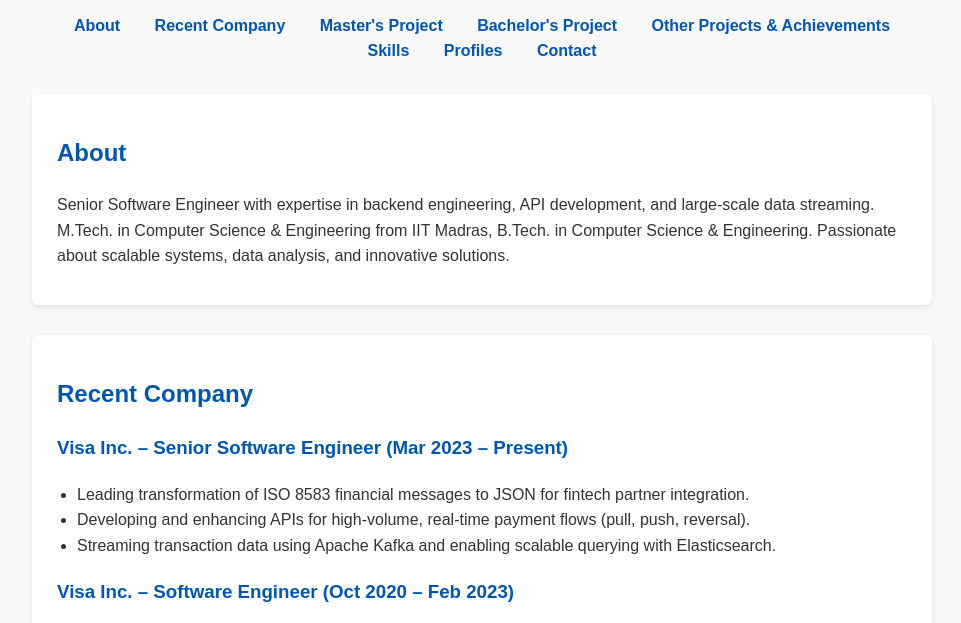
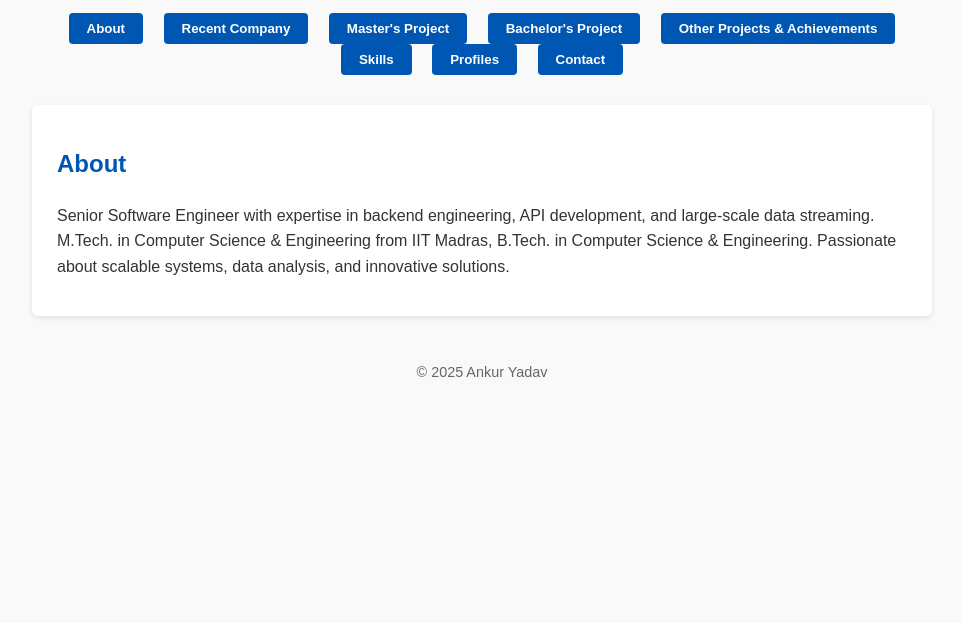
Before and after one commit to yankur9/yankur9.github.io, a plain HTML site: page index.html in a window 1280 px wide. Shown: the part 143-766 px from the top of the page, without its empty margins (158-1119 px from the left). Drawn offline with Linux system fonts and the light colour scheme.

Commit message:
Restructure webpage, add profiles and certificate links

```diff
--- a/index.html
+++ b/index.html
@@ -5,6 +5,30 @@
   <meta name="viewport" content="width=device-width, initial-scale=1" />
   <title>Ankur Yadav - Software Engineer</title>
   <style>
+    .tab-nav {
+      text-align: center;
+      margin-bottom: 30px;
+    }
+    .tab-btn {
+      margin: 0 8px;
+      padding: 8px 18px;
+      background: #0056b3;
+      color: #fff;
+      border: none;
+      border-radius: 4px;
+      font-weight: bold;
+      cursor: pointer;
+      transition: background 0.2s;
+    }
+    .tab-btn:hover {
+      background: #003d80;
+    }
+    .tab-section {
+      display: none;
+    }
+    .tab-section:target {
+      display: block;
+    }
     /* Basic Reset and Styling */
     body {
       font-family: Arial, sans-serif;
@@ -17,20 +41,6 @@
     }
     h1, h2, h3 {
       color: #0056b3;
-    }
-    nav {
-      text-align: center;
-      margin-bottom: 30px;
-    }
-    nav a {
-      margin: 0 15px;
-      color: #0056b3;
-      font-weight: bold;
-      text-decoration: none;
-      cursor: pointer;
-    }
-    nav a:hover {
-      text-decoration: underline;
     }
     section {
       background: white;
@@ -67,25 +77,25 @@
     <p>Senior Software Engineer at Visa Inc. | M.Tech Computer Science (IIT Madras)</p>
   </header>
 
-  <nav>
-    <a href="#about">About</a>
-    <a href="#company">Recent Company</a>
-    <a href="#master-project">Master's Project</a>
-    <a href="#bachelor-project">Bachelor's Project</a>
-    <a href="#projects">Other Projects & Achievements</a>
-    <a href="#skills">Skills</a>
-    <a href="#profiles">Profiles</a>
-    <a href="#contact">Contact</a>
+  <nav class="tab-nav">
+    <button class="tab-btn" onclick="showTab('about')">About</button>
+    <button class="tab-btn" onclick="showTab('company')">Recent Company</button>
+    <button class="tab-btn" onclick="showTab('master-project')">Master's Project</button>
+    <button class="tab-btn" onclick="showTab('bachelor-project')">Bachelor's Project</button>
+    <button class="tab-btn" onclick="showTab('projects')">Other Projects & Achievements</button>
+    <button class="tab-btn" onclick="showTab('skills')">Skills</button>
+    <button class="tab-btn" onclick="showTab('profiles')">Profiles</button>
+    <button class="tab-btn" onclick="showTab('contact')">Contact</button>
   </nav>
 
-  <section id="about">
+  <section id="about" class="tab-section">
     <h2>About</h2>
     <p>
       Senior Software Engineer with expertise in backend engineering, API development, and large-scale data streaming. M.Tech. in Computer Science & Engineering from IIT Madras, B.Tech. in Computer Science & Engineering. Passionate about scalable systems, data analysis, and innovative solutions.
     </p>
   </section>
 
-  <section id="company">
+  <section id="company" class="tab-section" style="display:none;">
     <h2>Recent Company</h2>
     <div class="job">
       <h3>Visa Inc. – Senior Software Engineer (Mar 2023 – Present)</h3>
@@ -105,7 +115,7 @@
     </div>
   </section>
 
-  <section id="master-project">
+  <section id="master-project" class="tab-section" style="display:none;">
     <h2>Master's Project (M.Tech, IIT Madras)</h2>
     <h3>Study of Compare Less Defer More (Feb 2019 – Dec 2019)</h3>
     <ul>
@@ -115,7 +125,7 @@
     </ul>
   </section>
 
-  <section id="bachelor-project">
+  <section id="bachelor-project" class="tab-section" style="display:none;">
     <h2>Bachelor's Project (B.Tech)</h2>
     <h3>Parallel Programming using GPU (Aug 2016 – Apr 2017)</h3>
     <ul>
@@ -125,7 +135,7 @@
     </ul>
   </section>
 
-  <section id="projects">
+  <section id="projects" class="tab-section" style="display:none;">
     <h2>Other Projects & Achievements</h2>
     <h3>Key Course Projects</h3>
     <ul>
@@ -141,7 +151,7 @@
     </ul>
   </section>
 
-  <section id="skills">
+  <section id="skills" class="tab-section" style="display:none;">
     <h2>Technical Skills</h2>
     <ul>
       <li><strong>Programming Languages:</strong> Python, C, C++, Java, DATALOG, MATLAB, Assembly (8085)</li>
@@ -150,18 +160,17 @@
     </ul>
   </section>
 
-  <section id="profiles">
+  <section id="profiles" class="tab-section" style="display:none;">
     <h2>Profiles</h2>
     <ul class="contact-list">
       <li>HackerRank: <a href="https://www.hackerrank.com/profile/cs18m063" target="_blank" rel="noopener noreferrer">hackerrank.com/profile/cs18m063</a></li>
       <li>LeetCode: <a href="https://leetcode.com/u/yankur9/" target="_blank" rel="noopener noreferrer">leetcode.com/u/yankur9</a></li>
       <li>GitHub: <a href="https://github.com/yankur9" target="_blank" rel="noopener noreferrer">github.com/yankur9</a></li>
       <li>LinkedIn: <a href="https://linkedin.com/in/ankur-yadav" target="_blank" rel="noopener noreferrer">linkedin.com/in/ankur-yadav</a></li>
-      <li>Certificate: <a href="https://www.credly.com/users/ankur-yadav.5564058c" target="_blank" rel="noopener noreferrer">Credly</a></li>
     </ul>
   </section>
 
-  <section id="contact">
+  <section id="contact" class="tab-section" style="display:none;">
     <h2>Contact</h2>
     <ul class="contact-list">
       <li>Email: <a href="mailto:yankur9@gmail.com">yankur9@gmail.com</a></li>
@@ -174,14 +183,16 @@
   </footer>
 
   <script>
-    // Smooth scroll for navigation links
-    document.querySelectorAll('nav a').forEach(anchor => {
-      anchor.addEventListener('click', function(e) {
-        e.preventDefault();
-        document.querySelector(this.getAttribute('href')).scrollIntoView({
-          behavior: 'smooth'
-        });
+    // Tab navigation logic
+    function showTab(tabId) {
+      document.querySelectorAll('.tab-section').forEach(section => {
+        section.style.display = 'none';
       });
+      document.getElementById(tabId).style.display = 'block';
+    }
+    // Show the first tab by default
+    document.addEventListener('DOMContentLoaded', function() {
+      showTab('about');
     });
   </script>
 </body>
```
